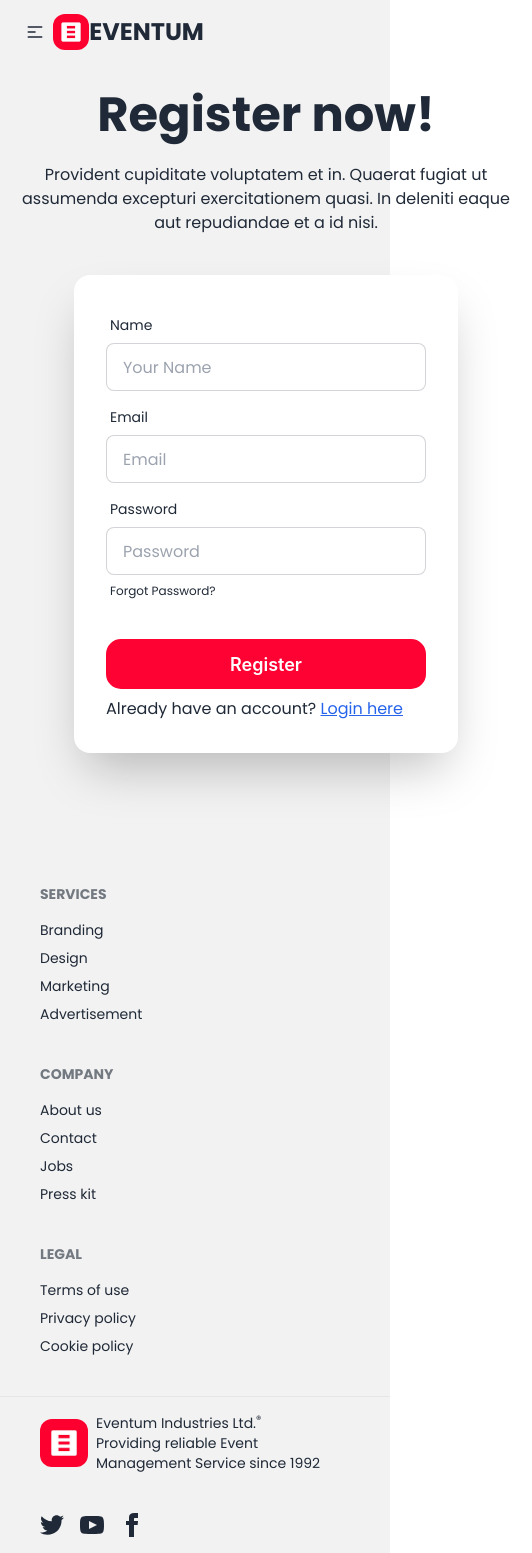
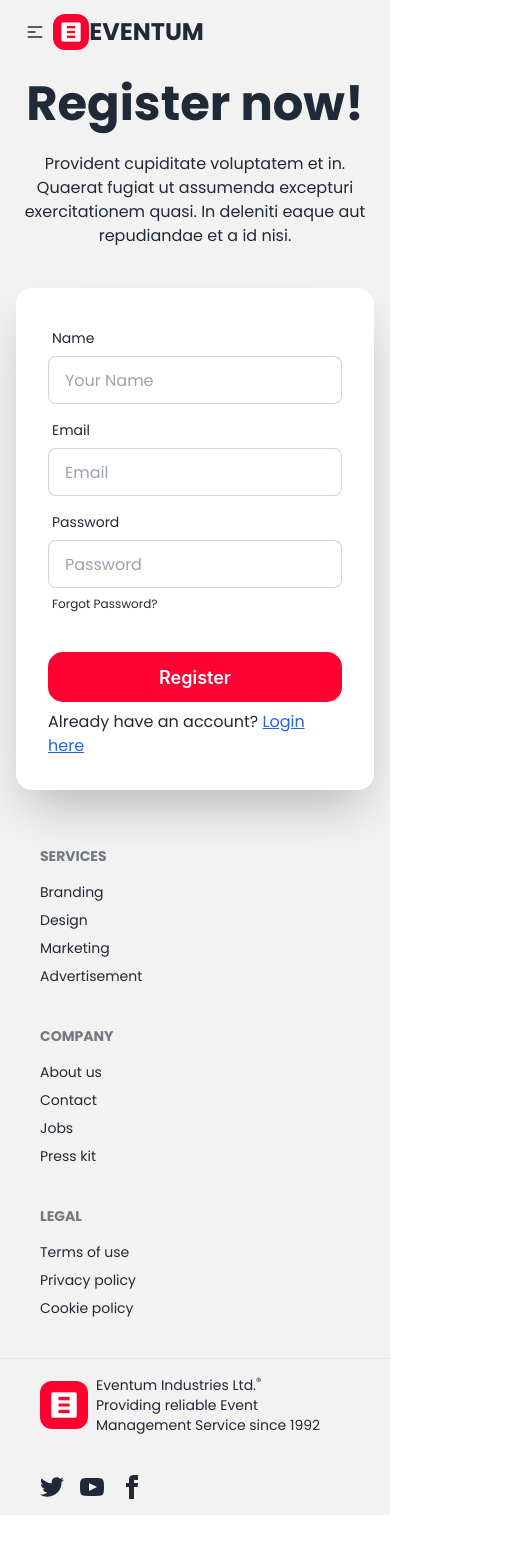
Before and after one commit to imteajalammonna/eventum-react, a React (Vite) app: page /register in a window 390 px wide. Shown: the whole page, 532 px wide, since content can reach past the window. After the commit the page ends 1515 px from the top, so only its background shows below. Built offline with nearby package versions, Linux system fonts and the light colour scheme.

Commit message:
pushing for login and register responsive design  mobile check

```diff
--- a/index.html
+++ b/index.html
@@ -3,7 +3,7 @@
 
 <head>
   <meta charset="UTF-8" />
-  <link rel="icon" type="image" href="/rsz_eventum.png1" />
+  <link rel="icon" type="image" href="/src/assets/rsz_eventum.png2.png" />
   <meta name="viewport" content="width=device-width, initial-scale=1.0" />
   <title>Eventum</title>
 </head>
--- a/src/components/Footer.jsx
+++ b/src/components/Footer.jsx
@@ -2,8 +2,8 @@ import Eventum from "../../src/assets/rsz_eventum.png"
 
 const Footer = () => {
     return (
-        <div>
-            <footer className="footer p-10 bg-base-200 text-base-content">
+        <div className="bg-base-200">
+            <footer className="footer container mx-auto p-10  text-base-content">
                 <nav>
                     <header className="footer-title">Services</header>
                     <a className="link link-hover">Branding</a>
@@ -25,7 +25,7 @@ const Footer = () => {
                     <a className="link link-hover">Cookie policy</a>
                 </nav>
             </footer>
-            <footer className="footer px-10 py-4 border-t bg-base-200 text-base-content border-base-300">
+            <footer className="footer container mx-auto px-10 py-4 border-t bg-base-200 text-base-content border-base-300">
                 <aside className="items-center grid-flow-col">
                     <img className="w-12 rounded-xl" src={Eventum} alt="" />
                     <p>Eventum Industries Ltd.<sup>®</sup> <br />Providing reliable Event Management Service since 1992</p>
--- a/src/pages/Login.jsx
+++ b/src/pages/Login.jsx
@@ -3,15 +3,15 @@ import { Link } from "react-router-dom";
 
 const Login = () => {
     return (
-        <div className="m-10 md:mt-0">
+        <div className="m-3">
             <div className="md:hero md:min-h-screen  md:container mx-auto ">
                 <div className="md:hero-content flex-col lg:flex-row-reverse">
                     <div className="text-center lg:text-left">
                         <h1 className="text-5xl font-bold mt-20">Login now!</h1>
                         <p className="py-6 md:w-[500px]">Provident cupiditate voluptatem et in. Quaerat fugiat ut assumenda excepturi exercitationem quasi. In deleniti eaque aut repudiandae et a id nisi.</p>
                     </div>
-                    <div className="card shrink-0 w-full max-w-sm shadow-2xl bg-base-100">
-                        <form className="card-body">
+                    <div className="card mx-auto shrink-0 w-full max-w-sm shadow-2xl bg-base-100">
+                        <form className="card-body ">
                             <div className="form-control">
                                 <label className="label">
                                     <span className="label-text">Email</span>
--- a/src/pages/Register.jsx
+++ b/src/pages/Register.jsx
@@ -3,14 +3,14 @@ import { Link } from "react-router-dom";
 
 const Register = () => {
     return (
-        <div className=" bg-base-200 ">
-            <div className="hero min-h-screen container mx-auto ">
+        <div className="bg-base-200 ">
+            <div className="md:hero md:min-h-screen md:container md:mx-auto ">
                 <div className="hero-content flex-col lg:flex-row-reverse">
                     <div className="text-center lg:text-left">
-                        <h1 className="text-5xl font-bold">Register now!</h1>
-                        <p className="py-6 w-[500px]">Provident cupiditate voluptatem et in. Quaerat fugiat ut assumenda excepturi exercitationem quasi. In deleniti eaque aut repudiandae et a id nisi.</p>
+                        <h1 className="text-5xl mt-16 font-bold">Register now!</h1>
+                        <p className="py-6 md:w-[500px]">Provident cupiditate voluptatem et in. Quaerat fugiat ut assumenda excepturi exercitationem quasi. In deleniti eaque aut repudiandae et a id nisi.</p>
                     </div>
-                    <div className="card shrink-0 w-full max-w-sm shadow-2xl bg-base-100">
+                    <div className="card mx-auto shrink-0 w-full max-w-sm shadow-2xl bg-base-100">
                         <form className="card-body">
                             <div className="form-control">
                                 <label className="label">
```
